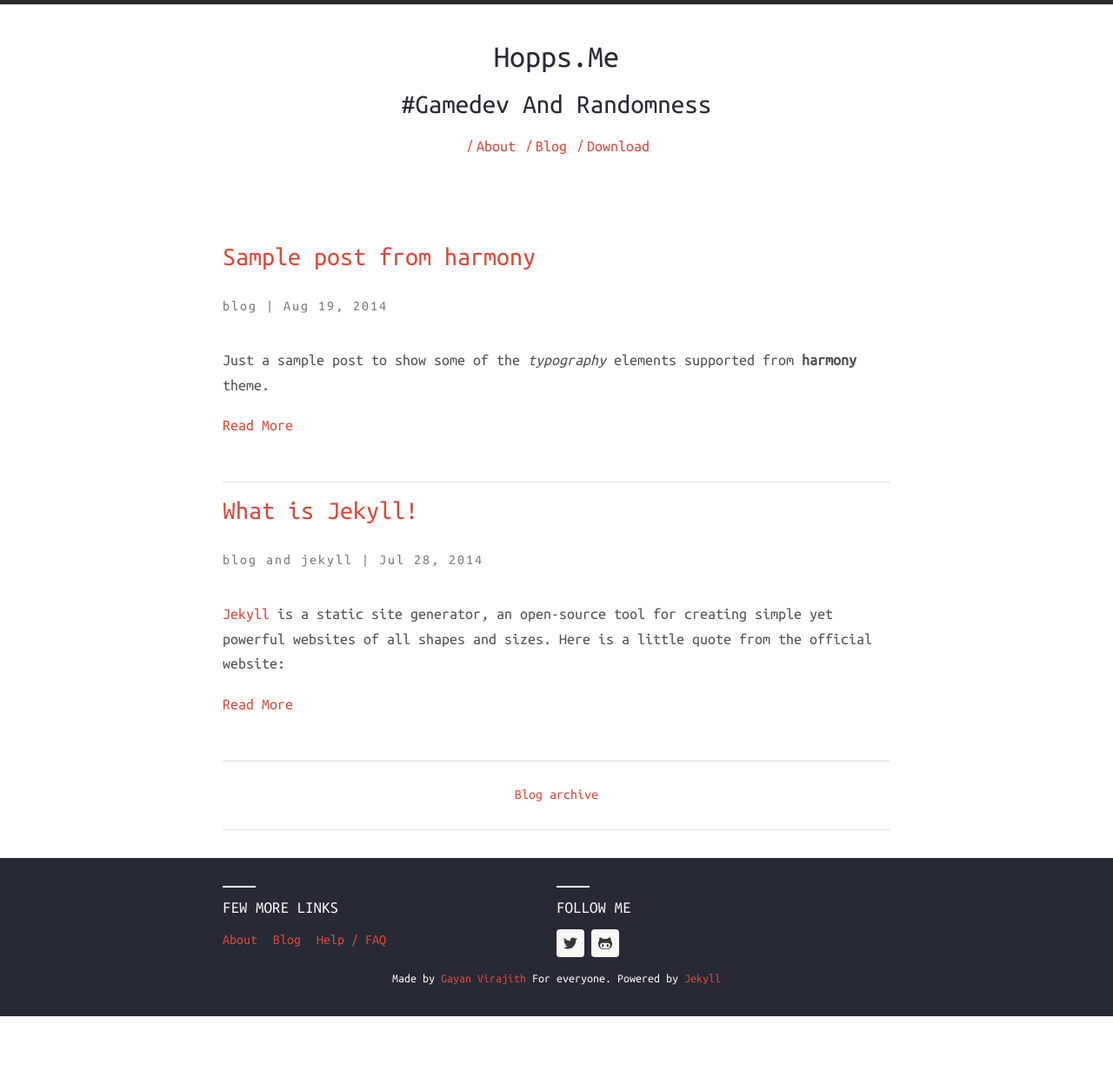
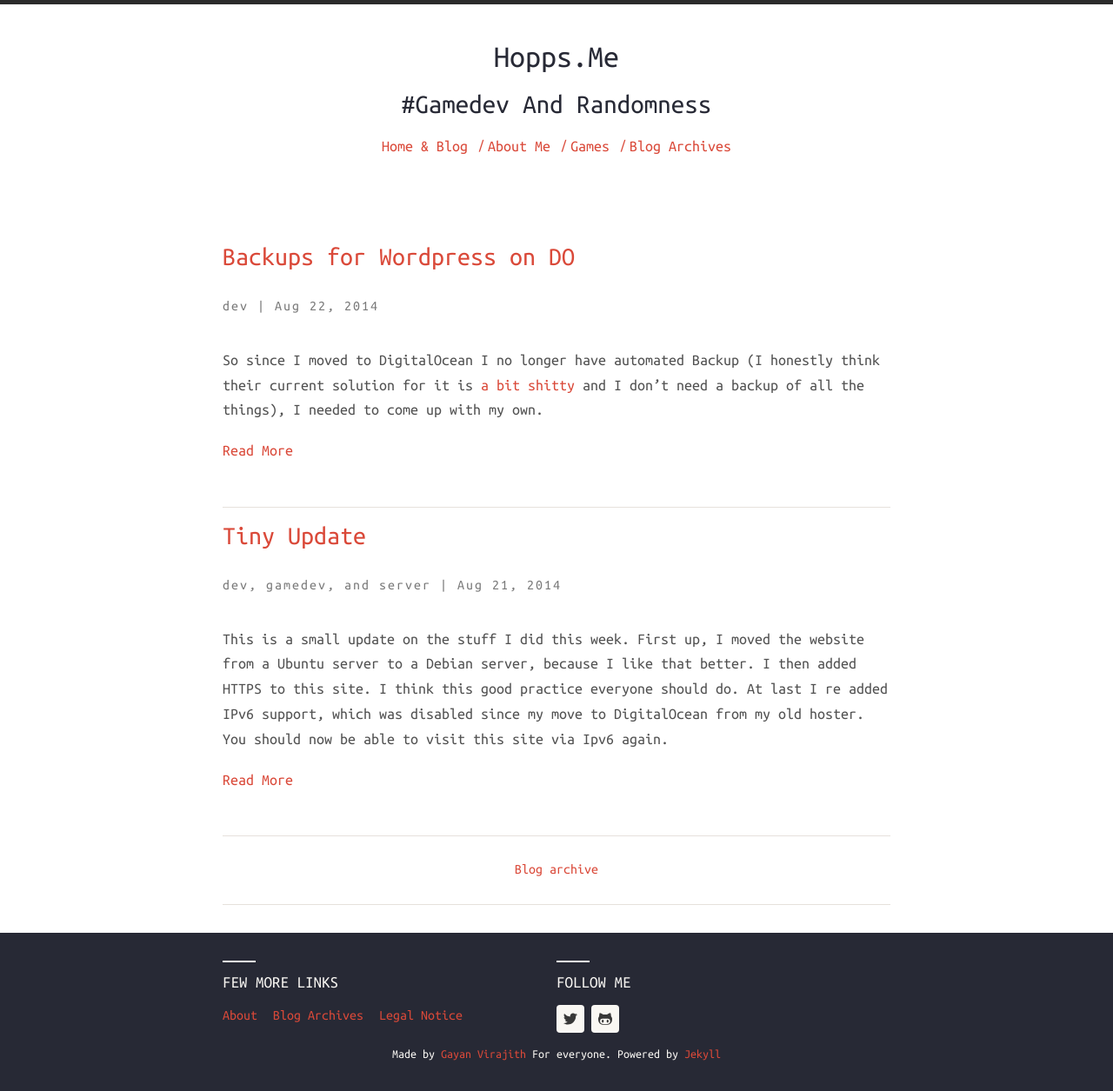
Before and after one commit to DevHopps/website, a Jekyll site: the page built from index.html, in a window 1280 px wide. Shown: the whole page at 87% size. Built offline with Jekyll 4.4.1, drawn with Linux system fonts in a browser that asks for light colours; nearby versions of some CDN libraries; before the commit the page ends 1169 px from its top, so only the background shows below that.

Commit message:
Some articles & stuff

```diff
--- a/_includes/footer-links.html
+++ b/_includes/footer-links.html
@@ -1,6 +1,6 @@
 <h6>Few more links</h6>
 <ul class="menu">
     <li><a href="{{ '/about' | prepend: site.baseurl | prepend: site.url }}">About</a></li>
-    <li><a href="{{ '/blog' | prepend: site.baseurl | prepend: site.url }}">Blog</a></li>
-    <li><a href="{{ '/faq' | prepend: site.baseurl | prepend: site.url }}">Help / FAQ</a></li>
+    <li><a href="{{ '/blog' | prepend: site.baseurl | prepend: site.url }}">Blog Archives</a></li>
+    <li><a href="{{ '/legal' | prepend: site.baseurl | prepend: site.url }}">Legal Notice</a></li>
 </ul>
--- a/_includes/header-links.html
+++ b/_includes/header-links.html
@@ -1,16 +1,14 @@
 <ul>
 	<li>
-		<a href="{{ '/about' | prepend: site.baseurl | prepend: site.url }}">About</a><span>/</span>
+		<a href="{{ '/' | prepend: site.baseurl | prepend: site.url }}">Home & Blog</a>
 	</li>
 	<li>
-		<a href="{{ '/blog' | prepend: site.baseurl | prepend: site.url }}">Blog</a><span>/</span>
+		<a href="{{ '/about' | prepend: site.baseurl | prepend: site.url }}">About Me</a><span>/</span>
 	</li>
-	{% if site.harmony.social.github %}
 	<li>
-		<a title="{{ site.harmony.social.github }} on Github"
-			href="https://github.com/gayanvirajith/harmony" target="_blank">
-			Download
-		</a><span>/</span>
+		<a href="{{ '/games' | prepend: site.baseurl | prepend: site.url }}">Games</a><span>/</span>
 	</li>
-	{% endif %}
+	<li>
+		<a href="{{ '/blog' | prepend: site.baseurl | prepend: site.url }}">Blog Archives</a><span>/</span>
+	</li>
 </ul>
--- /dev/null
+++ b/_posts/2014-08-22-backups.md
@@ -0,0 +1,52 @@
+---
+layout: post
+title:  "Backups for Wordpress on DO"
+date:   2014-08-22 12:00:00
+description: Simple Backups of a Website created via Wordpress
+categories:
+- dev
+---
+
+So since I moved to DigitalOcean I no longer have automated Backup (I honestly think their current solution for it is [a bit shitty][shitty] and I don’t need a backup of all the things), I needed to come up with my own.
+
+I’m just backing up my WordPress directory and the database on a daily basis, so should anything go horribly wrong I should be able to go back.
+
+Here is a Bash script I’m running via a cronjob.
+
+{% highlight bash %}
+#!/bin/bash
+NOW=$(date +"%Y-%m-%d")
+FILE="wp_$NOW.tar"
+DBFILE="wp_db_$NOW.sql"
+
+BACKUPDIR="/home/CHANGEME/backups"      # Where are Backups saved?
+TOBACKUP="/var/www"                     # What should be backed up?
+
+DBUSER="CHANGEME"                      # SQL DETAILS
+DBPASS="CHANGEME"                      # CHANGE ALL OF THESE
+DBNAME="CHANGEME"                      # TO YOUR STUFF
+
+# Get all files
+tar -cf $BACKUPDIR/$FILE $TOBACKUP
+
+# Get database
+mysqldump -u$DBUSER -p$DBPASS $DBNAME > $BACKUPDIR/$DBFILE
+
+# Put everthing togeter
+tar --append --file=$BACKUPDIR/$FILE -C $BACKUPDIR $DBFILE
+rm $BACKUPDIR/$DBFILE
+
+# And compress
+gzip -9 $BACKUPDIR/$FILE
+{% endhighlight %}
+
+Also, I’m deleting every backup which is older than 7 days with this snippet:
+
+{% highlight bash %}
+@daily find /home/hopps/backups* -mtime +7 -exec rm {} \;
+{% endhighlight %}
+
+At last I pull these files to a different location via rsync, but I have not yet finished that part. I will moreover put in on a seafile server, so I have it available on like every machine.
+
+
+[shitty]: http://digitalocean.uservoice.com/forums/136585-digitalocean/suggestions/3991858-more-reliable-daily-backups
--- /dev/null
+++ b/_posts/2014-08-22-tiny-update.md
@@ -0,0 +1,16 @@
+---
+layout: post
+title:  "Tiny Update"
+date:   2014-08-21 12:00:00
+description: Tiny update
+categories:
+- dev
+- gamedev
+- server
+---
+
+This is a small update on the stuff I did this week. First up, I moved the website from a Ubuntu server to a Debian server, because I like that better.
+I then added HTTPS to this site. I think this good practice everyone should do.
+At last I re added IPv6 support, which was disabled since my move to DigitalOcean from my old hoster. You should now be able to visit this site via Ipv6 again.
+
+#Gamedev is coming along very slowly at the moment, I feel I need a little break from doing the Server stuff for my RTS game, maybe it’s time to start a small fun project which will bring me back on track. Good thing there is Ludum Dare coming up this weekend!
--- a/about.md
+++ b/about.md
@@ -4,24 +4,21 @@
 permalink: /about/
 ---
 
-Hi, I am Gayan Virajith, a developer (who works on the web) based on Sri Lanka.
-Graduated from the University College Dublin (National University of Ireland).
+Hi, I am Benedict Balzer, a computer science student based in Germany.
+I am part time working on web stuff for a medium sized company, mostly
+using PHP, SQL, JS, HTML and CSS.
 
-I am Working for [template-factory.nl][tf] also known as [Mearch ICT][m].
-Prefer to serve with Php and Ruby based stacks and also love to work
-on [Jekyll][jekyll] and [Processwire CMS/CMF][pw].
+In my free time I like to develop games, which this website is mostly about.
+In the past I usally wrote these games in Java, but I like to experiment with
+HTML5 and Javascript sometimes and am currently switching to C++
+
+I also love ants, which you mostly notice when I post some cool pictures of them!
 
 ### Contact me
 
-Find me on [Google+][google] / [Github][github] / [Twitter][Twitter] or just say `Hello` at
-[gayanvirajith@gmail.com](gayanvirajith@gmail.com).
+Find me on [Github][github] / [Twitter][Twitter] or just say `Hello` at
+[mail@hopps.me](mail@hopps.me).
 
 
-[tf]: http://template-factory.nl
-[m]: http://mearch.com
-[pw]: http://processwire.com
-[pwf]: http://processwire.com/talk
-[jekyll]: http://jekyllrb.com
-[github]: https://github.com/gayanvirajith
-[google]: https://plus.google.com/+GayanVirajith
-[twitter]: https://twitter.com/gayanvirajith
+[github]: https://github.com/devhopps
+[twitter]: https://twitter.com/dev_hopps
--- a/faq.md
+++ /dev/null
@@ -1,13 +0,0 @@
----
-layout: page
-title: Help / FAQ
----
-
-What is harmony?
-: Harmony is a free jekyll theme, for bloggers who love jekyll. Designed and build by [Gayan Virajith](http://gayanvirajith.github.io) & [Maheshika Lakmali](http://maheshikalakmali.github.io).
-
-Why are you doing this?
-: For experience! Free resources are always good way to learn what you love, also help us to produce good digital work and it might end up being useful to someone.
-
-Well, still have something in your mind?
-: Please drop a line to [gayanvirajith@gmail.com](gayanvirajith@gmail.com) or an [issue](https://github.com/gayanvirajith/harmony/issues/new) on Github, I am glad to response.
```
Also changed, not shown: legal.md (added, +16 -0 lines), _drafts/2014-07-28-welcome-to-jekyll.markdown (renamed from _posts/2014-07-28-welcome-to-jekyll.markdown), _drafts/2014-08-19-sample-post.markdown (renamed from _posts/2014-08-19-sample-post.markdown).
